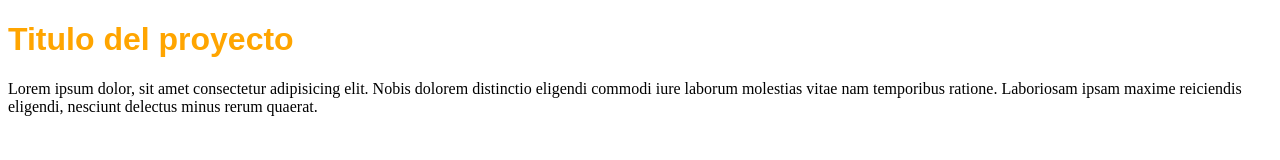
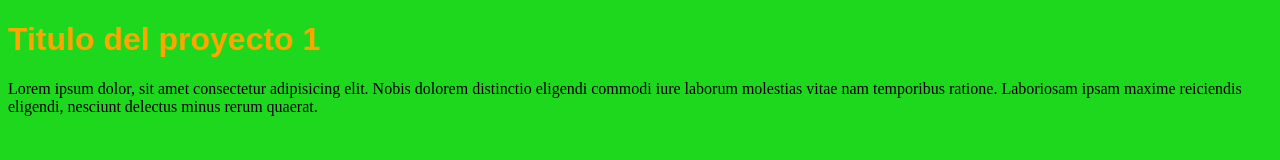
Before and after one commit to royer2001/pagina-XONTIC, a plain HTML site: page index.html in a window 1280 px wide. Drawn offline with Linux system fonts and the light colour scheme; files that its build step writes are made by us from their sources.

Commit message:
Mensaje...

```diff
--- a/index.html
+++ b/index.html
@@ -9,7 +9,7 @@
 </head>
 
 <body>
-    <h1>Titulo del proyecto</h1>
+    <h1>Titulo del proyecto 1</h1>
     <p>Lorem ipsum dolor, sit amet consectetur adipisicing elit. Nobis dolorem distinctio eligendi commodi iure laborum molestias
         vitae nam temporibus ratione. Laboriosam ipsam maxime reiciendis eligendi, nesciunt delectus minus rerum quaerat.</p>
 </body>
--- a/style.css
+++ b/style.css
@@ -2,3 +2,6 @@ h1{
     color: orange;
     font-family: sans-serif;
 }
+body{
+    background-color: rgb(29, 216, 29);
+}
```
